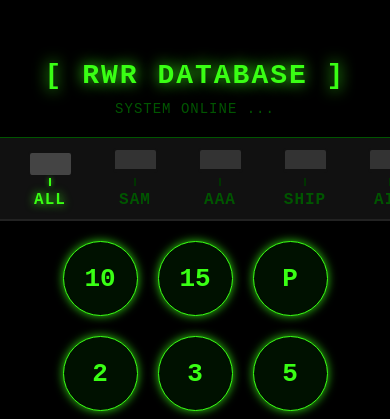
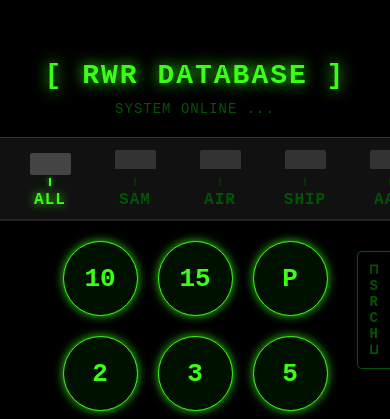
Before and after one commit to Vortex425/dcs-threat-hud, a React Native app: screen / in a window 390 px wide. Shown: the top 419 px of the page. Built offline with nearby package versions, Linux system fonts and the light colour scheme.

Commit message:
Changes to be committed: 	modified:   App.tsx

```diff
--- a/App.tsx
+++ b/App.tsx
@@ -1,7 +1,7 @@
-// 🚀 App.tsx - Unser Main Terminal (Mit OSB Hardware Buttons)
+// 🚀 App.tsx - Unser Main Terminal (Mit OSB Hardware Buttons & Suche)
 import { useState } from 'react';
 import { StatusBar } from 'expo-status-bar';
-import { StyleSheet, Text, View, SafeAreaView, TouchableOpacity, ScrollView } from 'react-native';
+import { StyleSheet, Text, View, SafeAreaView, TouchableOpacity, ScrollView, TextInput } from 'react-native';
 import RwrGrid from './RwrGrid';
 import ThreatModal from './ThreatModal';
 import { fa18cThreats, Threat } from './threatData';
@@ -13,6 +13,10 @@ export default function App() {
   const [modalVisible, setModalVisible] = useState(false);
   const [activeFilter, setActiveFilter] = useState<FilterCategory>('ALL');
 
+  // 🔥 Neue States für die Suchfunktion
+  const [searchQuery, setSearchQuery] = useState('');
+  const [isSearchActive, setIsSearchActive] = useState(false);
+
   const handleThreatSelect = (threat: Threat) => {
     setSelectedThreat(threat);
     setModalVisible(true);
@@ -23,11 +27,22 @@ export default function App() {
     setTimeout(() => setSelectedThreat(null), 300);
   };
 
-  const filteredThreats = activeFilter === 'ALL'
-    ? fa18cThreats
-    : fa18cThreats.filter(t => t.category === activeFilter);
+  // 🔥 Die Filter-Logik kombiniert jetzt Kategorie-Button UND Sucheintrag
+  const filteredThreats = fa18cThreats.filter(t => {
+    // 1. Passt die Kategorie?
+    const matchesCategory = activeFilter === 'ALL' || t.category === activeFilter;
 
-  const categories: FilterCategory[] = ['ALL', 'SAM', 'AAA', 'SHIP', 'AIR'];
+    // 2. Passt der Suchbegriff? (Sucht in RWR, Name und HARM-Code)
+    const query = searchQuery.toLowerCase();
+    const matchesSearch = query === '' ||
+                          t.rwrSymbol.toLowerCase().includes(query) ||
+                          t.name.toLowerCase().includes(query) ||
+                          (t.harmCode && t.harmCode.toLowerCase().includes(query));
+
+    return matchesCategory && matchesSearch;
+  });
+
+  const categories: FilterCategory[] = ['ALL', 'SAM', 'AIR', 'SHIP', 'AAA'];
 
   return (
     <SafeAreaView style={styles.container}>
@@ -38,21 +53,17 @@ export default function App() {
         <Text style={styles.subText}>SYSTEM ONLINE ...</Text>
       </View>
 
-      {/* 🎯 Taktische OSB-Leiste (Option Select Buttons) */}
+      {/* 🎯 Taktische OSB-Leiste */}
       <View style={styles.mfdBezel}>
         <ScrollView horizontal showsHorizontalScrollIndicator={false} contentContainerStyle={styles.filterScroll}>
           {categories.map(cat => (
             <View key={cat} style={styles.osbGroup}>
-              {/* Der physische "Hardware" Button */}
               <TouchableOpacity
                 style={[styles.osbHardwareBtn, activeFilter === cat && styles.osbHardwareBtnActive]}
                 onPress={() => setActiveFilter(cat)}
                 activeOpacity={0.7}
               />
-              {/* Die kleine Verbindungslinie vom Button zum Display-Text */}
               <View style={[styles.osbConnector, activeFilter === cat && styles.osbConnectorActive]} />
-
-              {/* Der digitale Text "auf" dem Bildschirm */}
               <Text style={[styles.osbScreenText, activeFilter === cat && styles.osbScreenTextActive]}>
                 {cat}
               </Text>
@@ -62,6 +73,39 @@ export default function App() {
       </View>
 
       <View style={styles.radarScreen}>
+
+        {/* 🔥 Taktisches Such-Overlay oben rechts */}
+        <View style={styles.sideSearchContainer}>
+          {isSearchActive && (
+            <TextInput
+              style={styles.searchInput}
+              value={searchQuery}
+              onChangeText={setSearchQuery}
+              placeholder="TARGET..."
+              placeholderTextColor="#005500"
+              autoCapitalize="characters"
+              autoFocus={true}
+            />
+          )}
+          <TouchableOpacity
+            style={[styles.rightEdgeBtn, isSearchActive && styles.rightEdgeBtnActive]}
+            onPress={() => {
+              setIsSearchActive(!isSearchActive);
+              if (isSearchActive) setSearchQuery('');
+            }}
+          >
+            {/* Wir splitten den Text auf und rendern jeden Buchstaben untereinander */}
+            {(isSearchActive ? ['⊓', 'X', '⊔'] : ['⊓', 'S', 'R', 'C', 'H', '⊔']).map((char, index) => (
+              <Text
+                key={index}
+                style={[styles.verticalChar, isSearchActive && styles.verticalCharActive]}
+              >
+                {char}
+              </Text>
+            ))}
+          </TouchableOpacity>
+        </View>
+
         <RwrGrid threats={filteredThreats} onThreatSelect={handleThreatSelect} />
       </View>
 
@@ -89,6 +133,7 @@ const styles = StyleSheet.create({
   radarScreen: {
     flex: 1,
     justifyContent: 'center',
+    position: 'relative', // Wichtig, damit das Such-Overlay absolut darin platziert werden kann
   },
   glitchText: {
     color: '#39FF14',
@@ -108,11 +153,12 @@ const styles = StyleSheet.create({
     letterSpacing: 1,
   },
 
-  /* NEUE OSB STYLES (Hardware-Look) */
+  /* --- OSB STYLES --- */
   mfdBezel: {
-    backgroundColor: '#111', // Dunkelgrau für den "Rahmen" um das Display
+    backgroundColor: '#111',
     borderBottomWidth: 2,
     borderBottomColor: '#222',
+    zIndex: 1, // Stellt sicher, dass die Suche nicht drunter rutscht
   },
   filterScroll: {
     paddingHorizontal: 20,
@@ -127,15 +173,15 @@ const styles = StyleSheet.create({
   osbHardwareBtn: {
     width: 45,
     height: 25,
-    backgroundColor: '#333', // Graues Plastik/Metall
+    backgroundColor: '#333',
     borderWidth: 2,
     borderColor: '#111',
-    borderBottomWidth: 4, // Erzeugt einen 3D-Tasten-Effekt
+    borderBottomWidth: 4,
     borderRadius: 4,
   },
   osbHardwareBtnActive: {
-    borderBottomWidth: 1, // "Reingedrückter" Effekt
-    transform: [{ translateY: 3 }], // Bewegt den Button physisch nach unten
+    borderBottomWidth: 1,
+    transform: [{ translateY: 3 }],
     backgroundColor: '#444',
   },
   osbConnector: {
@@ -163,5 +209,59 @@ const styles = StyleSheet.create({
     textShadowColor: '#39FF14',
     textShadowOffset: { width: 0, height: 0 },
     textShadowRadius: 10,
+  },
+
+  /* --- NEU: SEARCH OVERLAY STYLES --- */
+  /* --- NEU: VERTICAL SIDE-BUTTON STYLES --- */
+  sideSearchContainer: {
+    position: 'absolute',
+    right: 0,       // Klebt ganz am rechten Rand
+    top: 30,        // Zieht den Button etwas nach unten, weg von den oberen Filtern
+    flexDirection: 'row',
+    alignItems: 'center',
+    zIndex: 50,     // Bleibt immer über dem RWR Grid
+  },
+  searchInput: {
+    backgroundColor: 'rgba(0, 17, 0, 0.9)',
+    color: '#39FF14',
+    fontFamily: 'monospace',
+    fontSize: 16,
+    width: 120,
+    height: 40,
+    paddingHorizontal: 10,
+    borderWidth: 1,
+    borderColor: '#39FF14',
+    borderRightWidth: 0, // Verbindet sich nahtlos mit dem Button
+    textShadowColor: '#39FF14',
+    textShadowOffset: { width: 0, height: 0 },
+    textShadowRadius: 5,
+  },
+  rightEdgeBtn: {
+    backgroundColor: '#000000',
+    borderWidth: 1,
+    borderColor: '#005500',
+    borderRightWidth: 0, // An der rechten Kante offen
+    borderTopLeftRadius: 5,
+    borderBottomLeftRadius: 5,
+    paddingVertical: 10,
+    paddingHorizontal: 12,
+    alignItems: 'center',
+  },
+  rightEdgeBtnActive: {
+    backgroundColor: 'rgba(57, 255, 20, 0.1)',
+    borderColor: '#39FF14',
+  },
+  verticalChar: {
+    color: '#005500',
+    fontFamily: 'monospace',
+    fontSize: 14,
+    fontWeight: 'bold',
+    lineHeight: 16, // Hält die Buchstaben dicht beisammen
+  },
+  verticalCharActive: {
+    color: '#39FF14',
+    textShadowColor: '#39FF14',
+    textShadowOffset: { width: 0, height: 0 },
+    textShadowRadius: 8,
   }
 });
```
